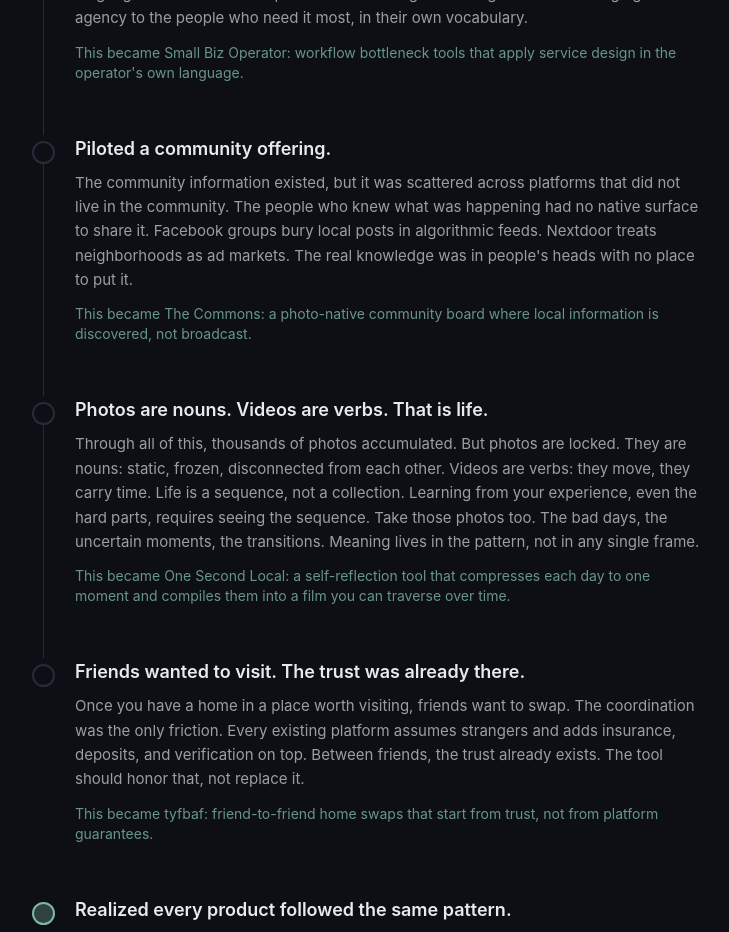
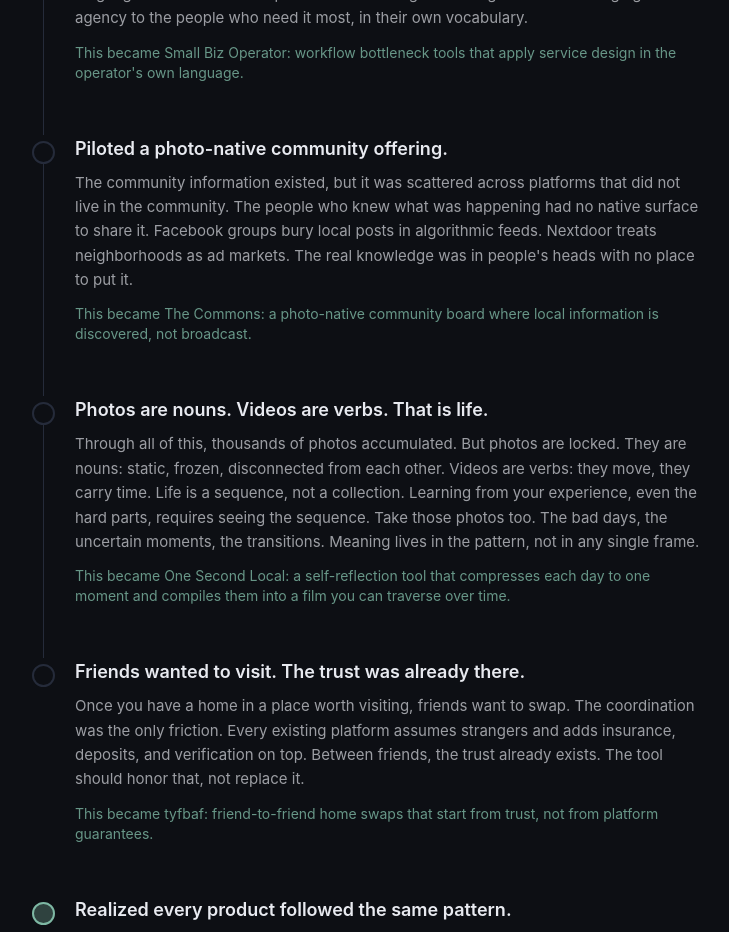
Before and after one commit to troyeffner/divergent-networks, a Next.js app: page /story in a window 1280 px wide. Shown: the part 1300-2232 px from the top of the page, without its empty margins (272-1001 px from the left). Built offline with nearby package versions, Linux system fonts and the light colour scheme.

Commit message:
Update Commons heading to include photo-native concept

```diff
--- a/app/story/page.tsx
+++ b/app/story/page.tsx
@@ -38,7 +38,7 @@
   },
   {
     slug: "commons",
-    heading: "Piloted a community offering.",
+    heading: "Piloted a photo-native community offering.",
     narrative:
       "The community information existed, but it was scattered across platforms that did not live in the community. The people who knew what was happening had no native surface to share it. Facebook groups bury local posts in algorithmic feeds. Nextdoor treats neighborhoods as ad markets. The real knowledge was in people's heads with no place to put it.",
     connection:
```
